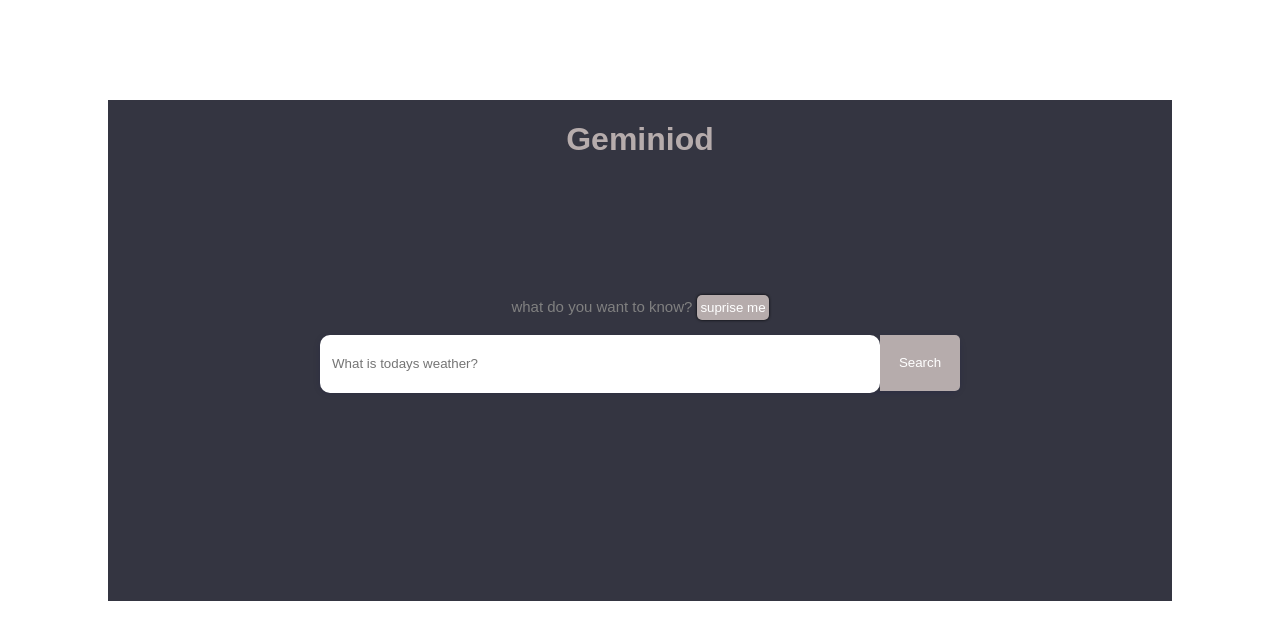
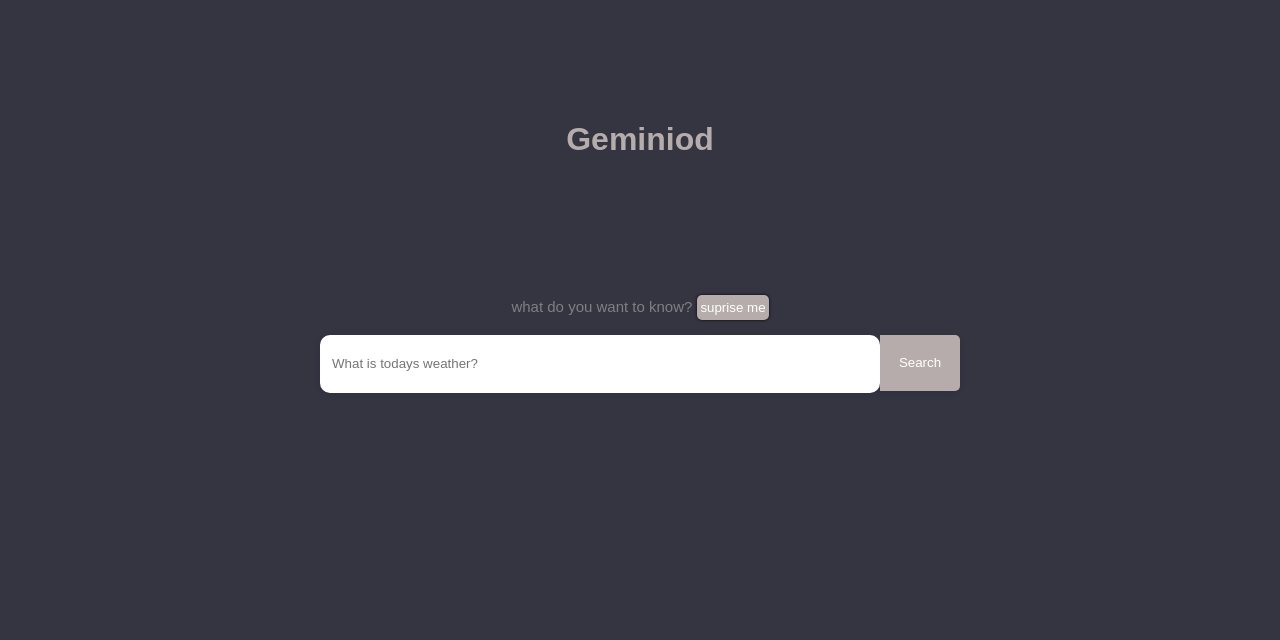
Before and after one commit to oluwatay123/Geminoid, a React (Create React App) app: page / in a window 1280 px wide. Shown: the top 640 px of the page. Built offline with nearby package versions, Linux system fonts and the light colour scheme; the HTML template or start-up script is replaced by a standard one.

Commit message:
Update index.css

```diff
--- a/src/index.css
+++ b/src/index.css
@@ -1,14 +1,17 @@
 * {
   font-family: sans-serif;
 }
-
+body{
+     background: #343541;
+}
 .app {
   display: flex;
   flex-direction: column;
   align-items: center;
   justify-content: center;
   margin: 100px;
-      background: #343541;
+
+
 
 }
 
```
